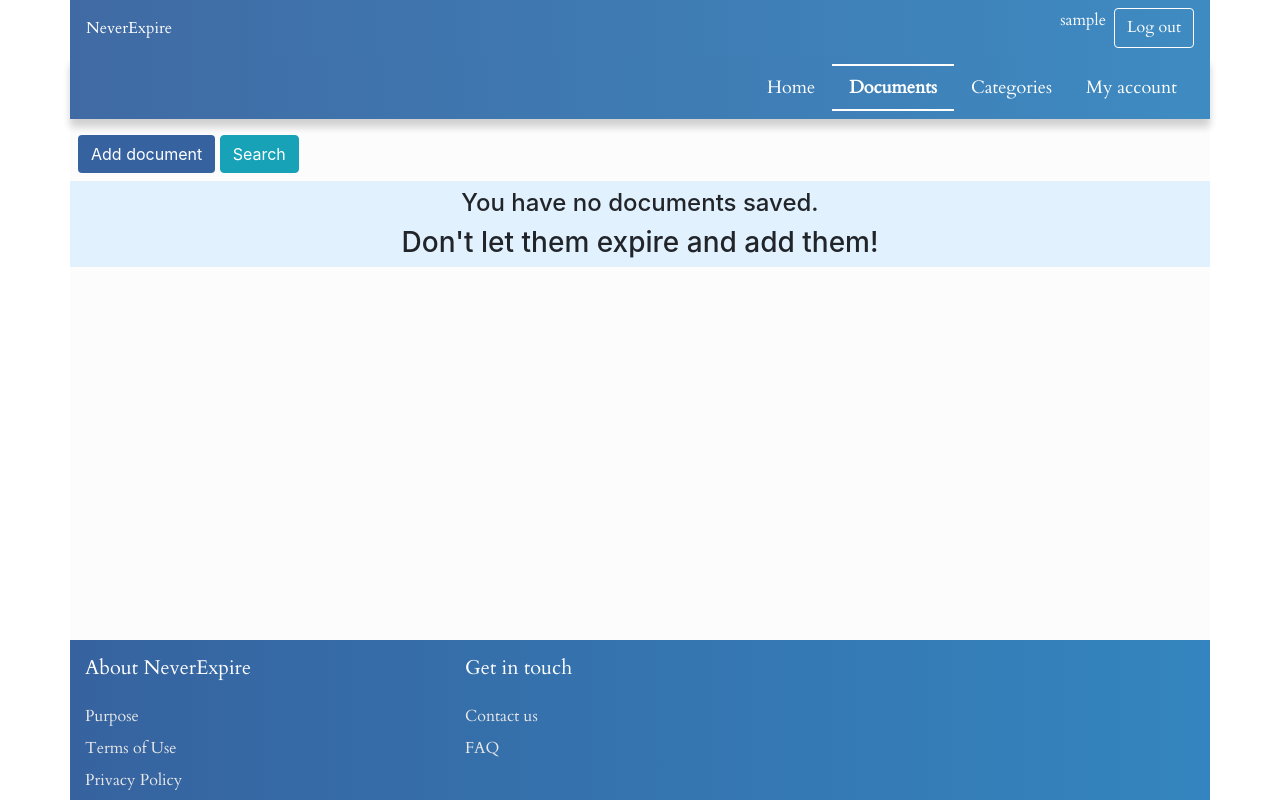
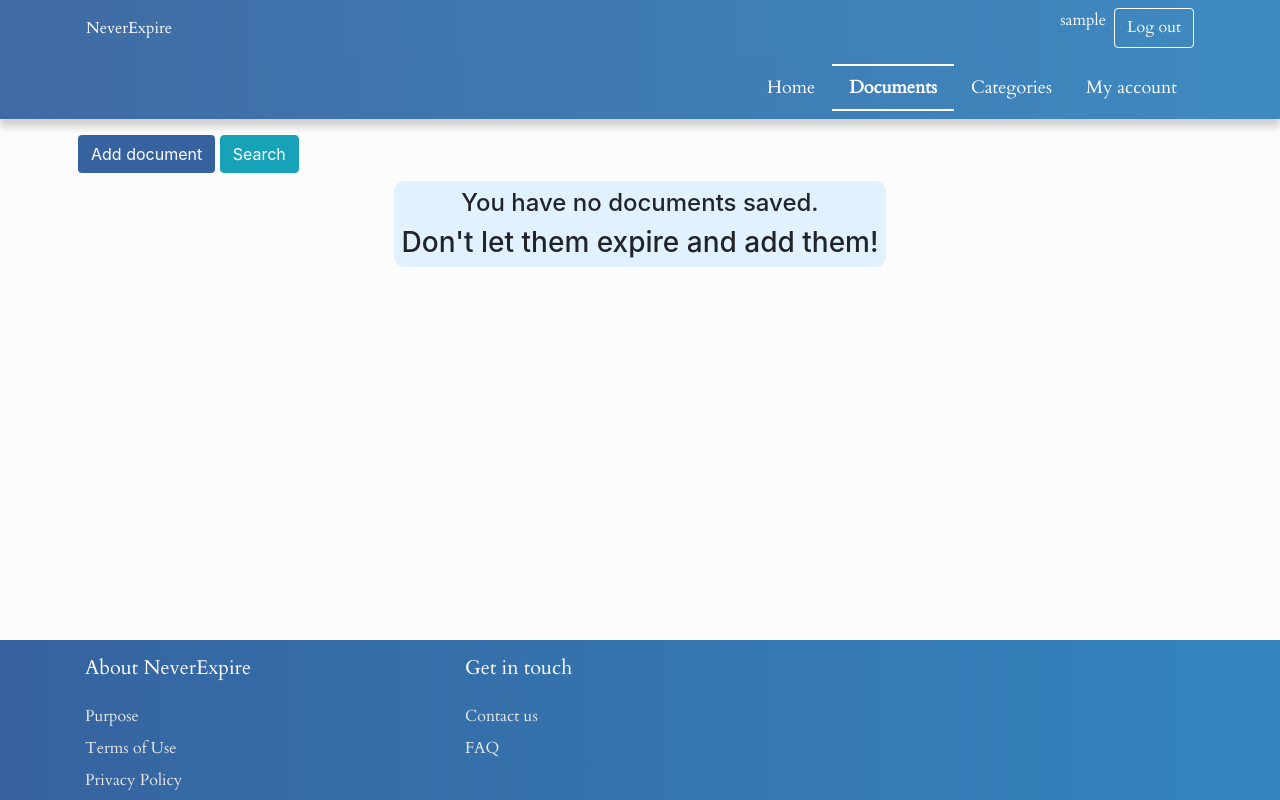
Before and after one commit to dmusilcz/reminder, a Django app: page /docs/ in a window 1280 px wide. Run offline with Django 3.2, Linux system fonts and the light colour scheme; the visitor is signed in with stand-in values (Sample User, id 1); data comes from the database, SQL or seed files in the repository; data that the repository does not hold is empty; some libraries are stand-ins or nearby versions.

Commit message:
Switched DB to postgresql minus users Updated no docs

```diff
--- a/main/static/main/css/main.css
+++ b/main/static/main/css/main.css
@@ -17,10 +17,15 @@
 
 .main {
   flex-grow: 1;
+  background-color: rgb(252, 252, 252);
+}
+
+.footer {
+  background-image: linear-gradient(to right, rgb(54, 99, 159), rgb(52, 133, 191));
 }
 
 .footer-container {
-  background-image: linear-gradient(to right, rgb(54, 99, 159), rgb(52, 133, 191));
+  /*background-image: linear-gradient(to right, rgb(54, 99, 159), rgb(52, 133, 191));*/
   /*opacity: 0.95;*/
   font-family: 'Cardo', serif;
 }
@@ -44,7 +49,7 @@
   }}
 
 .main-container {
-  background-color: rgb(252, 252, 252);
+  /*background-color: rgb(252, 252, 252);*/
 }
 
 .signup-card, .login-card, .account-card, .doc-update-card {
@@ -166,36 +171,51 @@
 }}
 
 .site-header {
-  width: 100%;
+  /*width: 100%;*/
   /*height: 40vh;*/
   /*background: url('/static/main/images/restaurant.jpg') center no-repeat;*/
   /*background-size: cover;*/
-  position: relative;
+  /*position: relative;*/
   /*opacity: 0.85;*/
   /*z-index: 1000;*/
 }
 
+.user_navbar_container_wrapper, .menu_navbar_container_wrapper {
+  background-image: linear-gradient(to right, rgb(54, 99, 159), rgb(52, 133, 191));
+  opacity: 0.95;
+  color: white;
+}
+
+.user_navbar_container_wrapper {
+  font-size: 16px;
+}
+
+.menu_navbar_container_wrapper {
+  font-size: 18px;
+  box-shadow: 0 8px 8px 0 rgba(0, 0, 0, 0.19);
+}
+
 .user_navbar_container {
-  position: relative;
+  /*position: relative;*/
   /*height: 100%;*/
 }
 
 .menu_navbar_container {
   /*height: 100%;*/
   /*background-image: linear-gradient(to right, rgb(71, 69, 255), rgb(99, 114, 255));*/
-  background-image: linear-gradient(to right, rgb(54, 99, 159), rgb(52, 133, 191));
-  opacity: 0.95;
-  color: white;
-  font-size: 18px;
-  box-shadow: 0 8px 8px 0 rgba(0, 0, 0, 0.19);
+  /*background-image: linear-gradient(to right, rgb(54, 99, 159), rgb(52, 133, 191));*/
+  /*opacity: 0.95;*/
+  /*color: white;*/
+  /*font-size: 18px;*/
+  /*box-shadow: 0 8px 8px 0 rgba(0, 0, 0, 0.19);*/
 }
 
 .user_navbar_container {
   /*background-image: linear-gradient(to right, rgb(71, 69, 255), rgb(99, 114, 255));*/
-  background-image: linear-gradient(to right, rgb(54, 99, 159), rgb(52, 133, 191));
-  opacity: 0.95;
-  color: white;
-  font-size: 16px;
+  /*background-image: linear-gradient(to right, rgb(54, 99, 159), rgb(52, 133, 191));*/
+  /*opacity: 0.95;*/
+  /*color: white;*/
+  /*font-size: 16px;*/
 }
 
 .user_navbar_container .navbar, .menu_navbar_container .navbar {
@@ -293,7 +313,14 @@
 .no-docs {
   flex-direction: column;
   background-color: rgba(209, 236, 255, 0.6);
+  border-radius: 10px;
 }
+
+@media (max-width: 576px) {
+  .no-docs {
+  margin-right: 5px;
+  margin-left: 5px;
+}}
 
 .message-hidden {
   display: none;
--- a/main/templates/main/base.html
+++ b/main/templates/main/base.html
@@ -23,6 +23,7 @@
 </head>
 <body class="d-flex flex-column">
     <!--<header class="site-header">-->
+      <div class="user_navbar_container_wrapper">
         <div class="container user_navbar_container px-0">
           <nav class="navbar navbar-light navbar-static-top">
             <div class="logo">NeverExpire</div>
@@ -43,8 +44,10 @@
             {% endif %}
           </nav>
         </div>
+      </div>
           {% if user.is_authenticated %}
-            <div class="container menu_navbar_container sticky-top px-0" id="menu_navbar_container">
+          <div class="menu_navbar_container_wrapper sticky-top">
+            <div class="container menu_navbar_container  px-0" id="menu_navbar_container">
               <nav class="navbar navbar-expand-md navbar-light">
                 <button class="navbar-toggler" type="button" data-toggle="collapse" data-target="#navbarToggle" aria-controls="navbarToggle" aria-expanded="false" aria-label="Toggle navigation">
                   <span class="navbar-toggler-icon"></span>
@@ -71,6 +74,7 @@
                 </div>
               </nav>
             </div>
+          </div>
           {% else %}
           {% endif %}
 
--- a/main/templates/main/docs.html
+++ b/main/templates/main/docs.html
@@ -78,9 +78,11 @@
           {% endif %}
 
       {% else %}
-        <div class="d-flex text-center w-100 no-docs">
-          <h4 class="my-2">You have no documents saved.</h4>
-          <h3>Don't let them expire and add them!</h3>
+        <div class="d-flex text-center justify-content-center w-100">
+          <div class="d-flex no-docs px-2">
+            <h4 class="my-2">You have no documents saved.</h4>
+            <h3>Don't let them expire and add them!</h3>
+          </div>
         </div>
       {% endif %}
     </div>
```
Also changed, not shown: main/templates/main/includes/partial_docs_list.html (+4 -3 lines), reminder/settings.py (+15 -5 lines).
